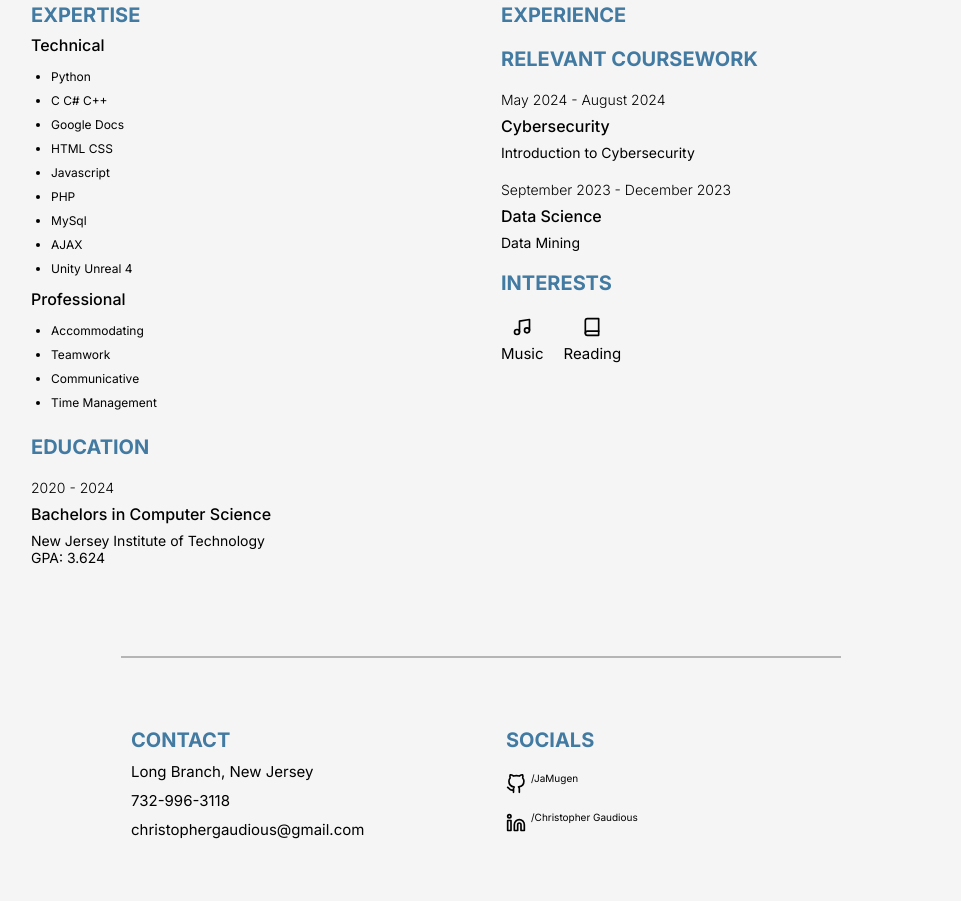
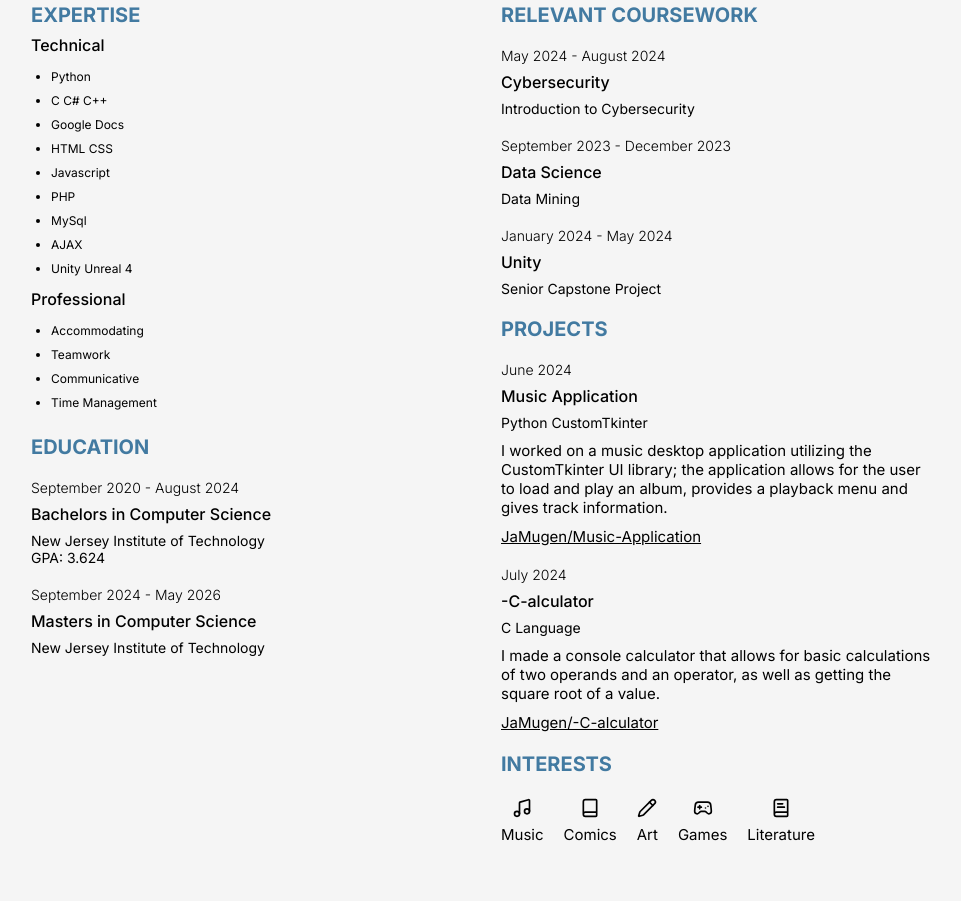
Before and after one commit to JaMugen/Resume, a plain HTML site: page index.html in a window 1280 px wide. Shown: the part 379-1280 px from the top of the page, without its empty margins (159-1120 px from the left). Drawn offline with nearby package versions, Linux system fonts and the light colour scheme.

Commit message:
Changed from feather to lucide

```diff
--- a/index.html
+++ b/index.html
@@ -5,7 +5,7 @@
     <meta name="viewport" content="width=device-width, initial-scale=1.0">
     <title>Resume</title>
     <link rel="stylesheet" href="style.css">
-    <script src="https://unpkg.com/feather-icons"></script>
+    <script src="https://unpkg.com/lucide@latest"></script>  <!--CDN lucide-->
 
 </head>
 <body>
@@ -27,7 +27,7 @@
                         Description
                     </p>
                     <a class="downloadBtn" href="" download="Resume.pdf">
-                        <i data-feather="download"></i>
+                        <i data-lucide="download"></i>
                         <span>Download PDF</span>
                     </a>
                     <div class="profile_webLink">
@@ -73,12 +73,19 @@
             <div class="edu">
                 <h3 class="title"> Education</h3>
                 <div class="edu_item">
-                    <p class="item_preTitle"> 2020 - 2024</p>
+                    <p class="item_preTitle"> September 2020 - August 2024</p>
                     <h4 class="item_title"> Bachelors in Computer Science</h4>
                     <p class="item_subtitle">
                         New Jersey Institute of Technology
                     </p>
                     <p class="item_subtitle">GPA: 3.624</p>
+                </div>
+                <div class="edu_item">
+                    <p class="item_preTitle"> September 2024 - May 2026</p>
+                    <h4 class="item_title"> Masters in Computer Science</h4>
+                    <p class="item_subtitle">
+                        New Jersey Institute of Technology
+                    </p>
                 </div>
             </div>
         <!--
@@ -93,6 +100,7 @@
         -->
         </div>
         <div class="group-2">
+            <!--
             <div class="exp">
                 <h3 class="title">Experience</h3>
                 <div class="exp_item">
@@ -106,6 +114,7 @@
                     </p>
                 </div>
             </div>
+            -->
             <div class="relevant_courses">
                 <h3 class="title">Relevant Coursework</h3>
                 <div class="rc_item">
@@ -117,6 +126,37 @@
                     <p class="item_preTitle"> September 2023 - December 2023</p>
                     <h4 class="item_title"> Data Science</h4>
                     <p class="item_subtitle">Data Mining</p>
+                </div>
+                <div class="rc_item">
+                    <p class="item_preTitle"> January 2024 - May 2024</p>
+                    <h4 class="item_title"> Unity </h4>
+                    <p class="item_subtitle">Senior Capstone Project</p>
+                </div>
+            </div>
+            <div class="projects">
+                <h3 class="title">Projects</h3>
+                <div class="projects_item">
+                    <p class="item_preTitle">June 2024</p>
+                    <h4 class="item_title">Music Application</h4>
+                    <p class="item_subtitle">Python CustomTkinter</p>
+                    <p class="description">
+                        I worked on a music desktop application utilizing the CustomTkinter UI library;
+                        the application allows for the user to load and play an album, provides a playback menu and gives track information.
+                    </p>
+                    <div class="project_webLink description">
+                        <a href="https://github.com/JaMugen/Music-Application" class="description webpageLink">JaMugen/Music-Application</a>
+                    </div>
+                </div>
+                <div class="projects_item">
+                    <p class="item_preTitle">July 2024</p>
+                    <h4 class="item_title">-C-alculator</h4>
+                    <p class="item_subtitle">C Language</p>
+                    <p class="description">
+                        I made a console calculator that allows for basic calculations of two operands and an operator, as well as getting the square root of a value.
+                    </p>
+                    <div class="project_webLink description">
+                        <a href="https://github.com/JaMugen/-C-alculator" class="description webpageLink">JaMugen/-C-alculator</a>
+                    </div>
                 </div>
             </div>
         <!--
@@ -133,12 +173,24 @@
                 <h3 class="title"> Interests </h3>
                 <div class="interest_items">
                     <div class="interest_item">
-                        <i data-feather="music"></i>
+                        <i data-lucide="music"></i>
                         <span>Music</span>
                     </div>
                     <div class="interest_item">
-                        <i data-feather="book"></i>
-                        <span> Reading </span>
+                        <i data-lucide="book"></i>
+                        <span> Comics </span>
+                    </div>
+                    <div class="interest_item">
+                        <i data-lucide="pencil"></i>
+                        <span> Art </span>
+                    </div>
+                    <div class="interest_item">
+                        <i data-lucide="gamepad-2"></i>
+                        <span> Games </span>
+                    </div>
+                    <div class="interest_item">
+                        <i data-lucide="book-text"></i>
+                        <span> Literature </span>
                     </div>
                 </div>
             </div>
@@ -163,11 +215,11 @@
                 <h3 class="title">Socials</h3>
                 <div class="social_items">
                     <a href="https://github.com/JaMugen" class="social_item">
-                        <i data-feather="github"></i>
+                        <i data-lucide="github"></i>
                     <span>/JaMugen</span>
                     </a>
                     <a href="https://www.linkedin.com/in/christopher-gaudious-73aa9823b/" class="social_item">
-                        <i data-feather="linkedin"></i>
+                        <i data-lucide="linkedin"></i>
                     <span>/Christopher Gaudious</span>
                     </a>
                 </div>
@@ -175,7 +227,7 @@
         </div>
     </div>
     <script>
-        feather.replace(); /* https://github.com/feathericons/feather */
+        lucide.createIcons(); /* https://github.com/lucide-icons/lucide */
     </script>
 </body>
 </html>
--- a/style.css
+++ b/style.css
@@ -75,6 +75,12 @@ img {
     font-size: 1.4rem;
     color: var(--text-color);
     font-weight: 400;
+}
+.webpageLink{
+    text-decoration: underline;
+}
+.webpageLink:hover {
+    color: var(--primary-color);
 }
 
 /* layouts */
@@ -183,9 +189,6 @@ img {
 .profile_webLink{
     margin-top: 1rem;
 }
-.webpageLink:hover {
-    color: var(--primary-color);
-}
 @media only screen and (max-width: 768px) {
     .profile_container {
         flex-direction: column;
@@ -221,6 +224,13 @@ img {
 /* Experience */
 .experience_item{
     margin-top: 2rem;
+}
+/* Projects */
+.projects_item{
+    margin-top: 2rem;
+}
+.project_webLink{
+    margin-top: 1rem;
 }
 /* Relevant Coursework */
 .rc_item{
```
